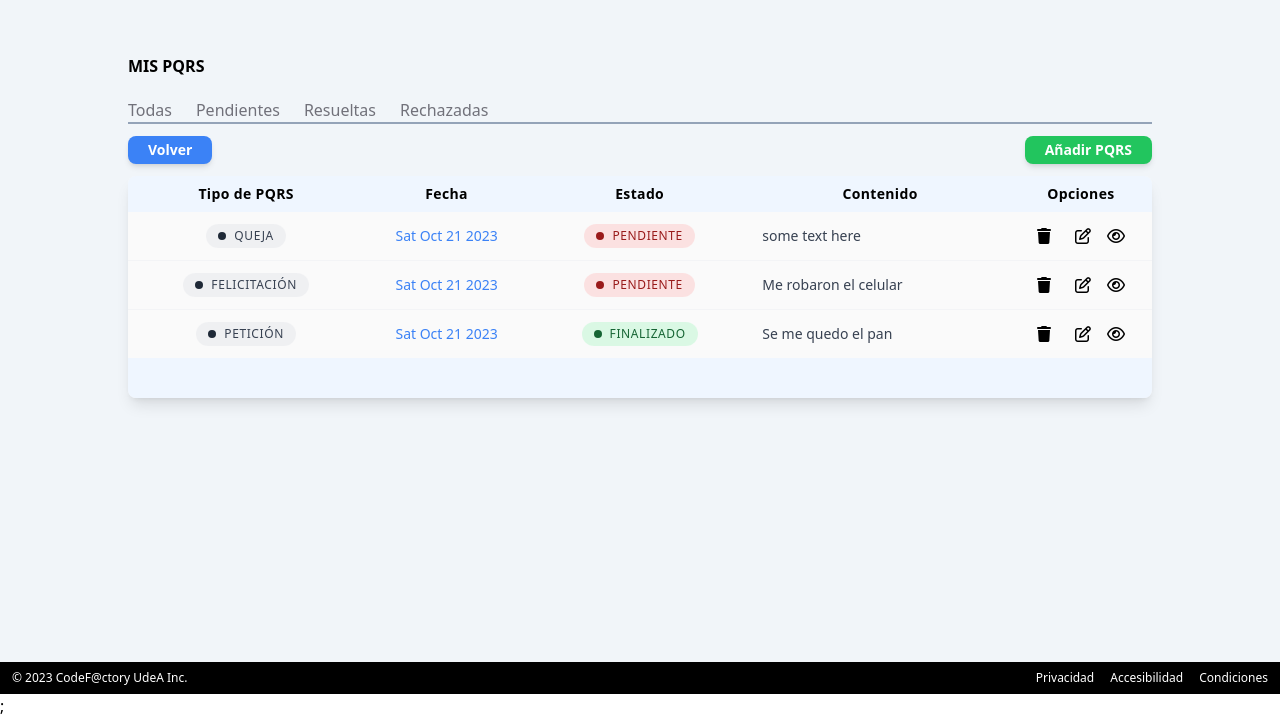
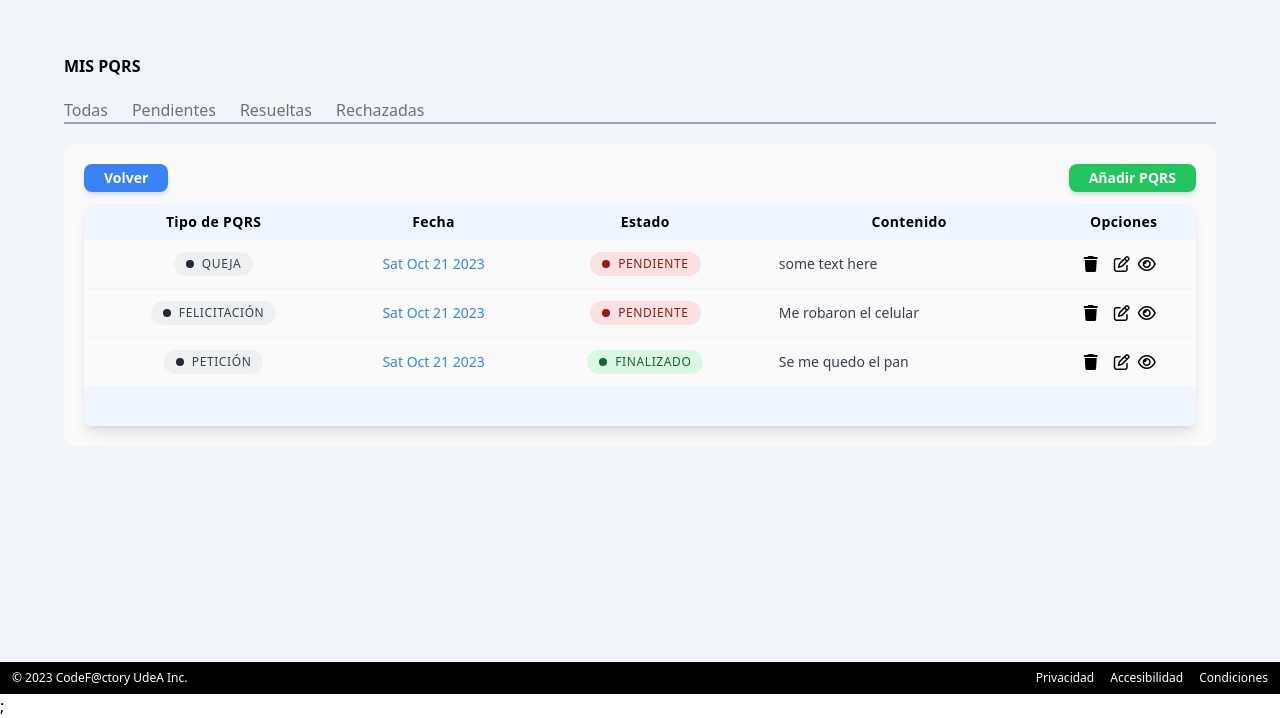
Before and after one commit to CodeF-ctory2023/front, a Next.js app: page / in a window 1280 px wide. Shown: the part 106-824 px from the top of the page. Built offline with nearby package versions, Linux system fonts and the light colour scheme.

Commit message:
Correction of reference to the complaints and claims route

```diff
--- a/components/PqrsModule/componentsPqrs/PopUp.tsx
+++ b/components/PqrsModule/componentsPqrs/PopUp.tsx
@@ -16,7 +16,7 @@ interface PopUpProps {
   closePopup: () => void;
 }
 
-const PopUp = ({ isOpen, closePopup }: PopUpProps) => {
+const   PopUp = ({ isOpen, closePopup }: PopUpProps) => {
   const router = useRouter();
   const { pqrsOptions, claimOptions, complaintOptions } = usePqrsOptions();
 
@@ -42,8 +42,6 @@ const PopUp = ({ isOpen, closePopup }: PopUpProps) => {
 
   const handleOptionClick = (pqrs: string) => {
     setSelectedOption(pqrs);
-
-    // Mostrar el menú de quejas solo si se selecciona 'Queja'
     if (pqrs === 'Queja' || pqrs === 'Reclamo') {
       setMenuType(pqrs);
     } else {
--- a/components/PqrsModule/componentsPqrs/PqrsMainView.tsx
+++ b/components/PqrsModule/componentsPqrs/PqrsMainView.tsx
@@ -5,14 +5,14 @@ import { NavFilterPqrs } from "./NavFilterPqrs"
 const PqrsMainView = () => {
     return (
         <section className="flex justify-center items-center w-full h-full bg-slate-100">
-            <section className="w-[80%] h-[60%] ">
+            <section className="w-[90%] h-[60%] ">
                 <section className="w-full">
                     <div className="  mb-5 font-semibold text-medium "><span>MIS PQRS</span></div>
                     <NavFilterPqrs />
 
                 </section>
-                <section className="w-full rounded-xl h-[50%]">
-                    <div className=" h-full ">
+                <section className="w-full h-auto mt-5  ">
+                    <div className=" h-full rounded-xl bg-zinc-50 p-5">
                         <PqrsTableView />
                     </div>
                 </section>
--- a/components/PqrsModule/componentsPqrs/PqrsMenuOptions.tsx
+++ b/components/PqrsModule/componentsPqrs/PqrsMenuOptions.tsx
@@ -3,7 +3,7 @@ import { OptionsButton } from './OptionsButton';
 import { OperationsButton } from './OperationsButton';
 import { DialogMessage } from './DialogAlert';
 import { secondaryColor, secondaryColorHover } from '@/components/PqrsModule/constants/colors';
-
+import { useRouter } from 'next/router';
 
 interface PqrsMenuProps {
   options: {
@@ -18,7 +18,7 @@ interface PqrsMenuProps {
 
 
 const PqrsMenu = ({ options, type }: PqrsMenuProps) => {
-
+  const router = useRouter();
   const [selectedOption, setSelectedOption] = useState<null | string>(null);
   const [isDialogOpen, setIsDialogOpen] = React.useState(false);
 
@@ -27,7 +27,7 @@ const PqrsMenu = ({ options, type }: PqrsMenuProps) => {
     if (selectedOption === null) {
       setIsDialogOpen(true);
     } else {
-      window.location.href = `/CrearPqrs?tipoSubPQRS=${selectedOption}&tipoPQRS=${type}`;
+      router.push(`/CrearPqrs?tipoSubPQRS=${selectedOption}&tipoPQRS=${type}`);
     }
   };
 
--- a/components/PqrsModule/componentsPqrs/PqrsTableContent.tsx
+++ b/components/PqrsModule/componentsPqrs/PqrsTableContent.tsx
@@ -16,6 +16,7 @@ interface PqrsTableProps {
 }
 
 const PqrsTable = ({ index, pqrs }: PqrsTableProps) => {
+
   const router = useRouter();
   const { text, backgroundColor, backgroundPoint } = getStateStyle(pqrs.state);
   const [editionMode, setEditionMode] = useState<boolean>(false);
@@ -94,7 +95,7 @@ const PqrsTable = ({ index, pqrs }: PqrsTableProps) => {
         {pqrs.description}
       </td>
       <td className={`${editionMode ? 'hidden': ''}`}>
-        <div className='flex flex-center justify-center space-x-4'>
+        <div className='flex flex-center justify-center space-x-2 pr-2'>
           <IconButton iconName='fa-solid fa-trash' colorHover={bloodColor} onClick={handleDeletePqrs} />
           <DialogDelete isOpen={isDialogOpen} back={returnMenu} onClose={handleConfirmDialog} textContent='Desea eliminar permanentemente este registro.' title='Alerta' />
           <IconButton iconName='fa-regular fa-pen-to-square' colorHover={primaryColor} onClick={handleEditionMode} />
--- a/components/PqrsModule/componentsPqrs/PqrsTableView.tsx
+++ b/components/PqrsModule/componentsPqrs/PqrsTableView.tsx
@@ -30,7 +30,7 @@ const PqrsTableView = () => {
 
   return (
     <section className='flex flex-col w-full '>
-      <div className='flex justify-between items-start my-3'>
+      <div className='flex justify-between items-start mb-3'>
         <OperationsButton
           label='Volver'
           color={secondaryColor}
@@ -57,7 +57,7 @@ const PqrsTableView = () => {
               ))}
             </tr>
           </thead>
-          <tbody className='divide-y divide-gray-100 '>
+          <tbody className='divide-y divide-gray-100'>
             {pqrsInfo.map((pqrs, index) => (
               <PqrsTable key={pqrs.id} index={index} pqrs={pqrs} />
             ))}
--- a/pages/CrearPqrs.tsx
+++ b/pages/CrearPqrs.tsx
@@ -13,6 +13,7 @@ const CrearPqrs = () => {
   const { tipoSubPQRS } = router.query as { tipoSubPQRS: string };
   const { tipoPQRS } = router.query as { tipoPQRS: string };
 
+
   const pqrs: pqrsType = {
     id: Math.random(),
     createdBy: 'Jaime Ortiz',
@@ -23,6 +24,7 @@ const CrearPqrs = () => {
     description: '',
     file: '',
   };
+
 
 
 
```
